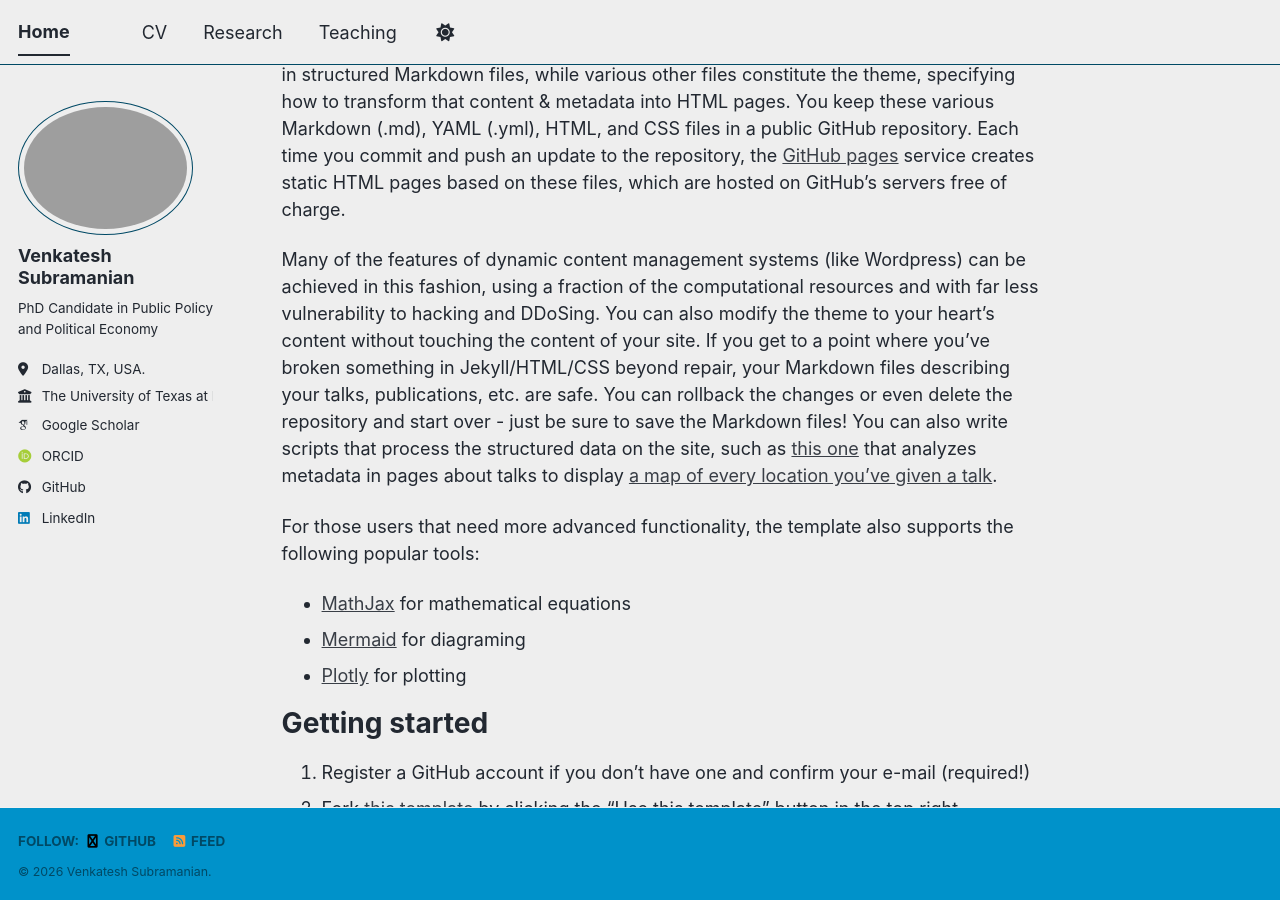
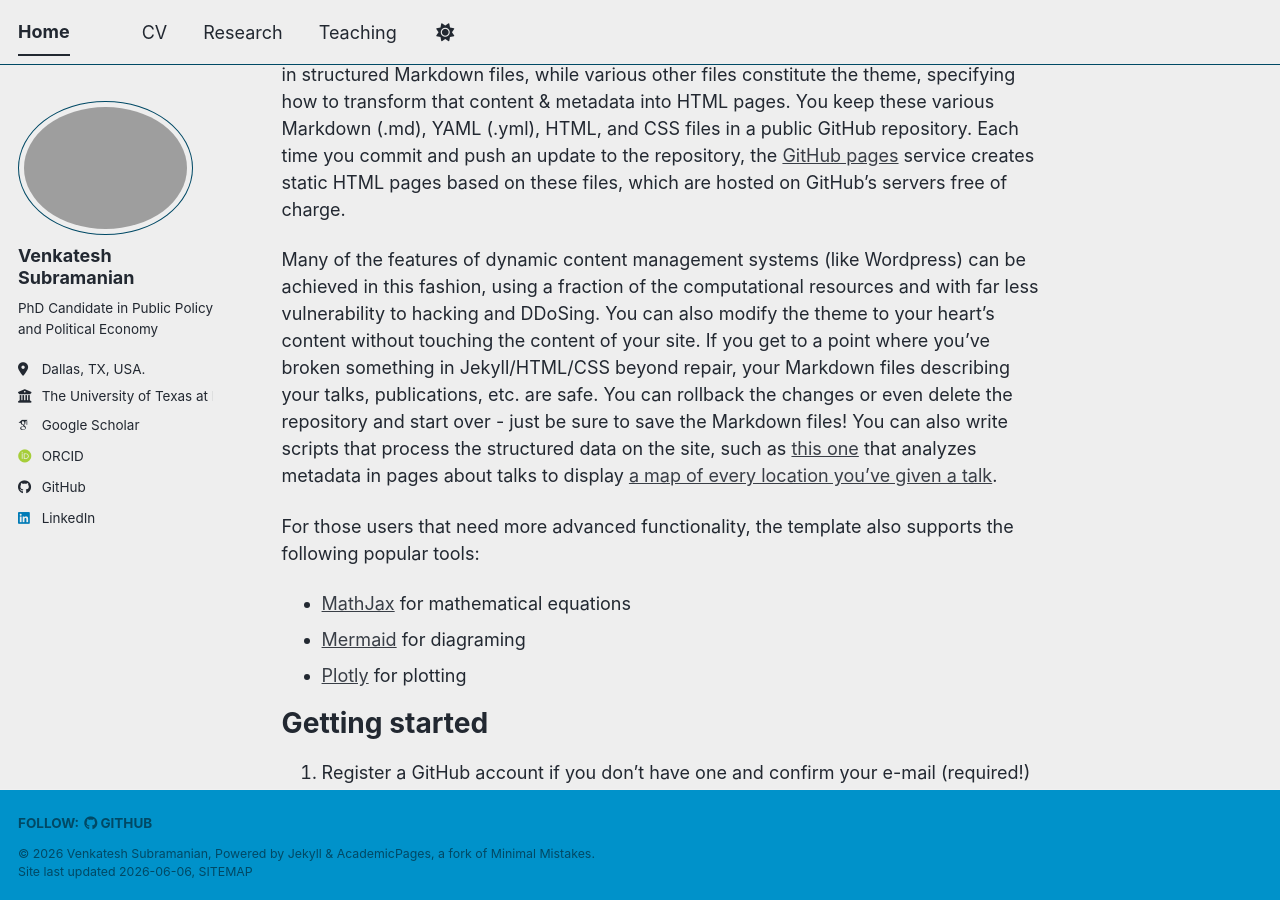
Before and after one commit to VenkiPhy6/portfolio_website, a Jekyll site: the page built from _pages/about.md, in a window 1280 px wide and 900 px high, scrolled down 529 px. Built offline with Jekyll 4.4.1, drawn with Linux system fonts in a browser that asks for light colours; some web fonts are replaced; a script bundle is joined from its source files by our own code; library files that are not in the unit come from our copies.

Commit message:
footer change

```diff
--- a/_config.yml
+++ b/_config.yml
@@ -125,7 +125,7 @@ staticman:
       options:
         format           : "iso8601" # "iso8601" (default), "timestamp-seconds", "timestamp-milliseconds"
 atom_feed:
-  hide                   : false     # change to true to hide the RSS feed in the footer
+  hide                   : true     # change to true to hide the RSS feed in the footer
   path                   : # blank (default) uses feed.xml
 
 
--- a/_includes/footer.html
+++ b/_includes/footer.html
@@ -1,30 +1,34 @@
 {% include base_path %}
 
+{% if site.author.github or site.author.bitbucket or site.atom_feed.hide != true %}
 <div class="page__footer-follow">
   <ul class="social-icons">
     {% if site.data.ui-text[site.locale].follow_label %}
     <li><strong>{{ site.data.ui-text[site.locale].follow_label }}</strong></li>
     {% endif %}
-    {% if site.twitter.username %}
-    <li><a href="https://twitter.com/{{ site.twitter.username }}"><i class="fa fa-fw fa-twitter-square"
-          aria-hidden="true"></i> Twitter</a></li>
-    {% endif %}
-    {% if site.facebook.username %}
-    <li><a href="https://facebook.com/{{ site.facebook.username }}"><i class="fa fa-fw fa-facebook-square"
-          aria-hidden="true"></i> Facebook</a></li>
-    {% endif %}
     {% if site.author.github %}
-    <li><a href="http://github.com/{{ site.author.github }}"><i class="fa fa-fw fa-github" aria-hidden="true"></i>
+    <li><a href="https://github.com/{{ site.author.github }}"><i class="fab fa-github" aria-hidden="true"></i>
         GitHub</a></li>
     {% endif %}
     {% if site.author.bitbucket %}
-    <li><a href="http://bitbucket.org/{{ site.author.bitbucket }}"><i class="fa fa-fw fa-bitbucket"
-          aria-hidden="true"></i> Bitbucket</a></li>
+    <li><a href="https://bitbucket.org/{{ site.author.bitbucket }}"><i class="fab fa-bitbucket" aria-hidden="true"></i>
+        Bitbucket</a></li>
     {% endif %}
+    {% if site.atom_feed.hide != true %}
     <li><a href="{% if site.atom_feed.path %}{{ site.atom_feed.path }}{% else %}{{ base_path }}/feed.xml{% endif %}"><i
           class="fa fa-fw fa-rss-square" aria-hidden="true"></i> {{ site.data.ui-text[site.locale].feed_label | default:
         "Feed" }}</a></li>
+    {% endif %}
   </ul>
 </div>
+{% endif %}
 
-<div class="page__footer-copyright">&copy; {{ site.time | date: '%Y' }} {{ site.name | default: site.title }}.</div>
+<div class="page__footer-copyright">
+  &copy; {{ site.time | date: '%Y' }} {{ site.name | default: site.title }}, {{
+  site.data.ui-text[site.locale].powered_by | default: "Powered by" }} <a href="https://jekyllrb.com"
+    rel="nofollow">Jekyll</a> &amp; <a
+    href="https://github.com/academicpages/academicpages.github.io">AcademicPages</a>, a fork of <a
+    href="https://mademistakes.com/work/minimal-mistakes-jekyll-theme/" rel="nofollow">Minimal Mistakes</a>.<br />
+  Site last updated {{ "now" | date: '%Y-%m-%d' }}, <a href="/sitemap/" style="text-transform: uppercase;">{{
+    site.data.ui-text[site.locale].site_map | default: "Sitemap" }}</a>
+</div>
```
